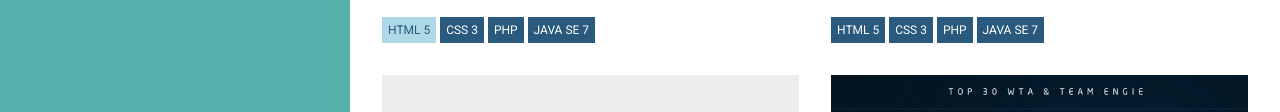
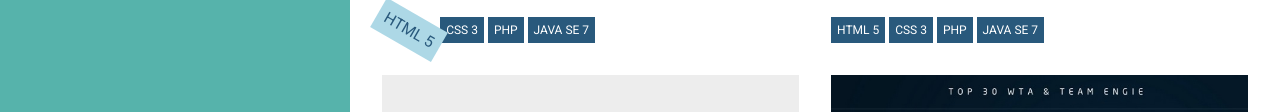
Before and after one commit to BADeveloper-BrianAlzateDesarrollador/-portfolio.github.io, a plain HTML site: page index.html in a window 1280 px wide. In both pictures the pointer is over the link 409 px from the left and 509 px from the top of the page. Shown: the part 480-592 px from the top of the page. Drawn offline with Linux system fonts and the light colour scheme.

Commit message:
se agrego una animacion a los botones de habilidades

```diff
--- a/css/styles.css
+++ b/css/styles.css
@@ -104,11 +104,18 @@ html{
 	font-size: 12px;
 	text-transform: uppercase;
 	padding: .5em;
+	-webkit-transition: all 300ms ease-in-out;
+	-o-transition: all 300ms ease-in-out;
+	transition: all 300ms ease-in-out;
 }
 
 .habilidad--proyecto a:hover{
 	background-color: #ADD8E6;
 	color: #29597C;
+	-webkit-transform: scale(1.3) rotate(30deg);
+	-ms-transform: scale(1.3) rotate(30deg);
+	-o-transform: scale(1.3) rotate(30deg);
+	transform: scale(1.3) rotate(30deg);
 }
 
 /*proyectos*/
```
